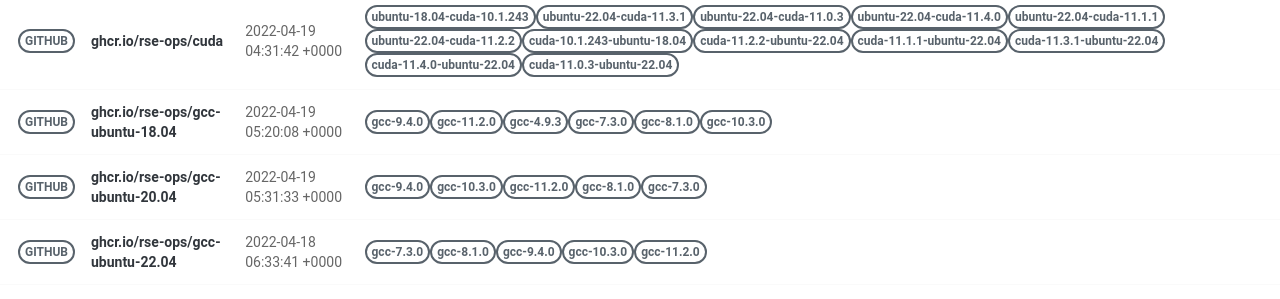
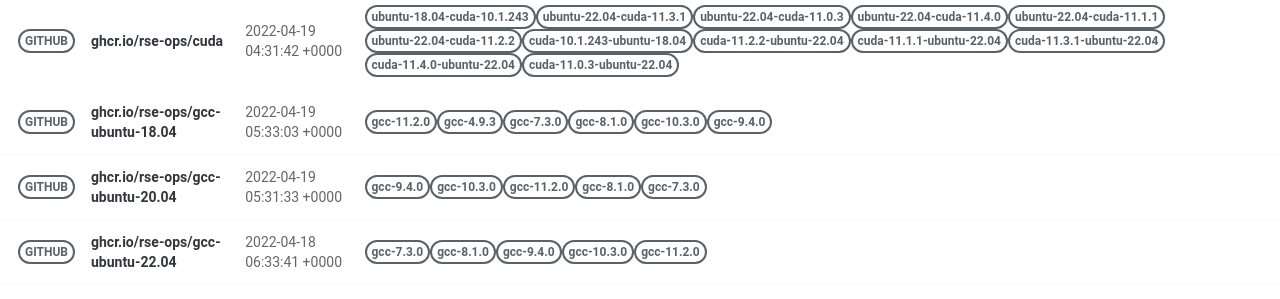
Before and after one commit to rse-ops/docker-images, a Jekyll site: the page built from pages/index.md, in a window 1280 px wide. Shown: the part 502-801 px from the top of the page. Built offline with Jekyll 4.4.1, drawn with Linux system fonts in a browser that asks for light colours; nearby versions of some CDN libraries.

Commit message:
Automated push to update library 2022-04-19

```diff
--- a/_library/ghcr.io-rse-ops-gcc-ubuntu-18.04.md
+++ b/_library/ghcr.io-rse-ops-gcc-ubuntu-18.04.md
@@ -1,14 +1,11 @@
 ---
 layout: container
 name: ghcr.io/rse-ops/gcc-ubuntu-18.04
-updated_at: 2022-04-19 05:20:08.403862
+updated_at: 2022-04-19 05:33:03.146630
 
 
 container_url: https://github.com/orgs/rse-ops/packages/container/package/gcc-ubuntu-18.04
 versions:
- - tag: gcc-9.4.0
-   dockerfile: https://github.com/rse-ops/docker-images/blob/main/ubuntu/gcc/Dockerfile
-   manifest: https://crane.ggcr.dev/manifest/ghcr.io/rse-ops/gcc-ubuntu-18.04:gcc-9.4.0
  - tag: gcc-11.2.0
    dockerfile: https://github.com/rse-ops/docker-images/blob/main/ubuntu/gcc/Dockerfile
    manifest: https://crane.ggcr.dev/manifest/ghcr.io/rse-ops/gcc-ubuntu-18.04:gcc-11.2.0
```
Also changed, not shown: other parts of _library/ghcr.io-rse-ops-gcc-ubuntu-18.04.md (+3 -0 lines).
